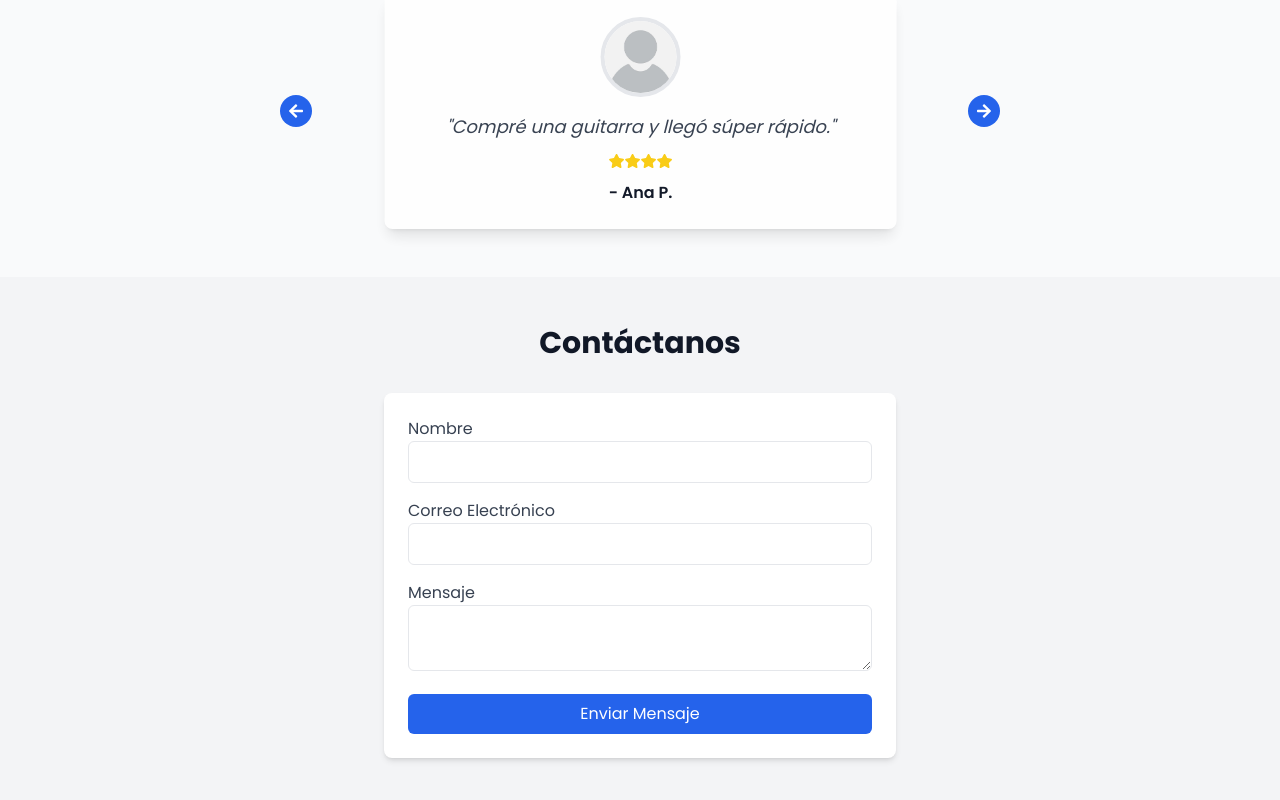
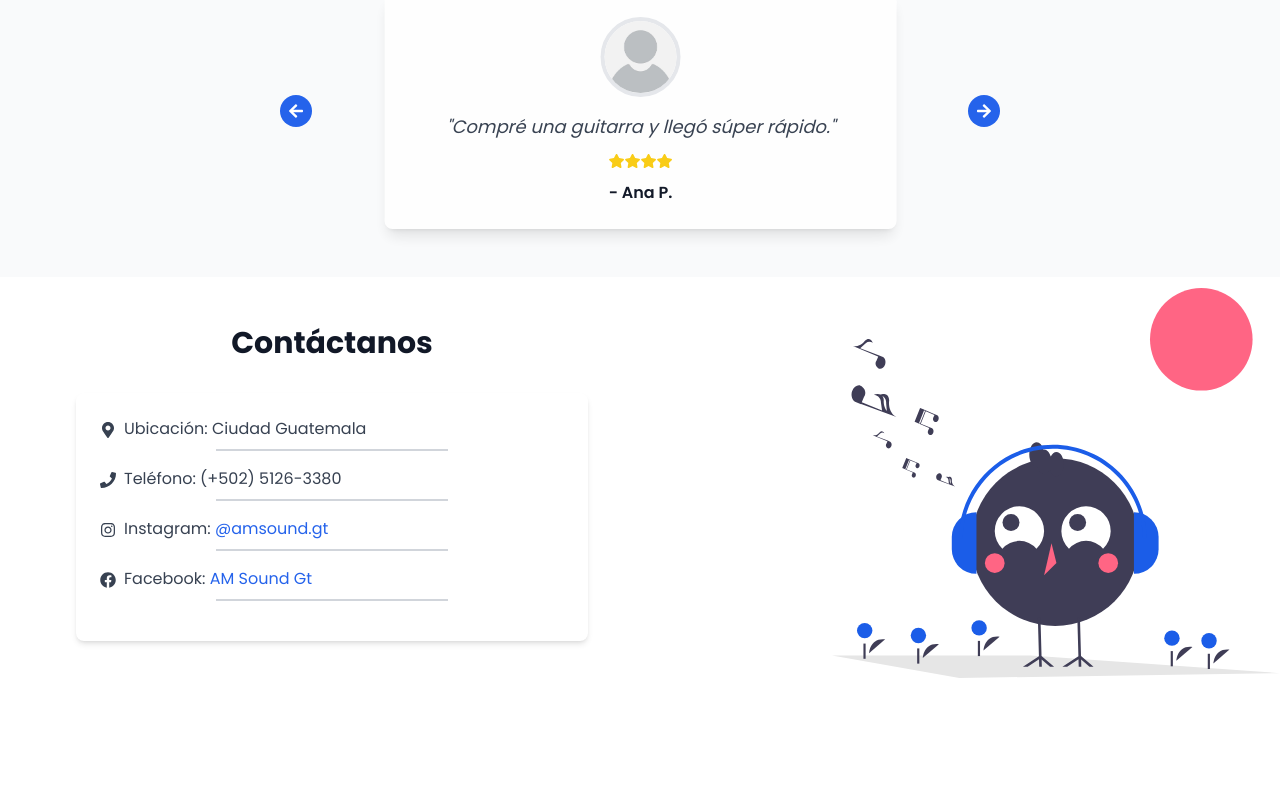
Before and after one commit to Alfarog507/amsoundgt, a Next.js app: page / in a window 1280 px wide. Shown: the part 1723-2523 px from the top of the page. After the commit the page ends 2412 px from the top, so only its background shows below. Built offline with nearby package versions, Linux system fonts and the light colour scheme.

Commit message:
Mejoramos el Contact

```diff
--- a/components/Contact.tsx
+++ b/components/Contact.tsx
@@ -1,37 +1,75 @@
 import React from "react";
+import {
+  FaInstagram,
+  FaFacebook,
+  FaPhone,
+  FaMapMarkerAlt,
+} from "react-icons/fa";
 
 export default function Contact() {
   return (
-    <section id="contacto" className="py-12 bg-gray-100 dark:bg-gray-900">
-      <div className="container mx-auto px-6">
-        <h2 className="text-3xl font-bold text-center text-gray-900 dark:text-white mb-8">
-          Contáctanos
-        </h2>
-        <form className="max-w-lg mx-auto bg-white dark:bg-gray-800 p-6 rounded-lg shadow-md">
-          <label className="block mb-4">
-            <span className="text-gray-700 dark:text-gray-300">Nombre</span>
-            <input
-              type="text"
-              className="w-full p-2 border rounded-md dark:bg-gray-700"
-            />
-          </label>
-          <label className="block mb-4">
-            <span className="text-gray-700 dark:text-gray-300">
-              Correo Electrónico
-            </span>
-            <input
-              type="email"
-              className="w-full p-2 border rounded-md dark:bg-gray-700"
-            />
-          </label>
-          <label className="block mb-4">
-            <span className="text-gray-700 dark:text-gray-300">Mensaje</span>
-            <textarea className="w-full p-2 border rounded-md dark:bg-gray-700"></textarea>
-          </label>
-          <button className="w-full bg-blue-600 text-white py-2 rounded-md hover:bg-blue-700 transition">
-            Enviar Mensaje
-          </button>
-        </form>
+    <section
+      id="contacto"
+      className="py-12 bg-cover bg-center"
+      style={{
+        backgroundImage: "url('/images/contact.svg')",
+        backgroundSize: "35%", // Ajusta el tamaño del SVG
+        backgroundRepeat: "no-repeat", // Evita que el SVG se repita
+        backgroundPosition: "right", // Posiciona el SVG a la izquierda
+      }}
+    >
+      <div className="container mx-auto px-6 flex flex-col md:flex-row items-center">
+        <div className="w-full md:w-1/2 mb-8 md:mb-0">
+          <h2 className="text-3xl font-bold text-center text-gray-900 dark:text-white mb-8">
+            Contáctanos
+          </h2>
+          <div className="max-w-lg mx-auto bg-white dark:bg-gray-800 p-6 rounded-lg shadow-md">
+            <div className="mb-4">
+              <FaMapMarkerAlt className="inline-block text-gray-700 dark:text-gray-300 mr-2" />
+              <span className="text-gray-700 dark:text-gray-300">
+                Ubicación: Ciudad Guatemala
+              </span>
+              <hr className="border-t-2 border-gray-300 dark:border-gray-600 w-1/2 mx-auto mt-2" />
+            </div>
+            <div className="mb-4">
+              <FaPhone className="inline-block text-gray-700 dark:text-gray-300 mr-2" />
+              <span className="text-gray-700 dark:text-gray-300">
+                Teléfono: (+502) 5126-3380
+              </span>
+              <hr className="border-t-2 border-gray-300 dark:border-gray-600 w-1/2 mx-auto mt-2" />
+            </div>
+            <div className="mb-4">
+              <FaInstagram className="inline-block text-gray-700 dark:text-gray-300 mr-2" />
+              <span className="text-gray-700 dark:text-gray-300">
+                Instagram:{" "}
+                <a
+                  href="https://www.instagram.com/amsound.gt/"
+                  className="text-blue-600 dark:text-blue-400"
+                  target="_blank"
+                  rel="noopener noreferrer"
+                >
+                  @amsound.gt
+                </a>
+              </span>
+              <hr className="border-t-2 border-gray-300 dark:border-gray-600 w-1/2 mx-auto mt-2" />
+            </div>
+            <div className="mb-4">
+              <FaFacebook className="inline-block text-gray-700 dark:text-gray-300 mr-2" />
+              <span className="text-gray-700 dark:text-gray-300">
+                Facebook:{" "}
+                <a
+                  href="https://www.facebook.com/profile.php?id=61563611660787"
+                  className="text-blue-600 dark:text-blue-400"
+                  target="_blank"
+                  rel="noopener noreferrer"
+                >
+                  AM Sound Gt
+                </a>
+              </span>
+              <hr className="border-t-2 border-gray-300 dark:border-gray-600 w-1/2 mx-auto mt-2" />
+            </div>
+          </div>
+        </div>
       </div>
     </section>
   );
```
Also changed, not shown: public/images/contact.svg (added).
